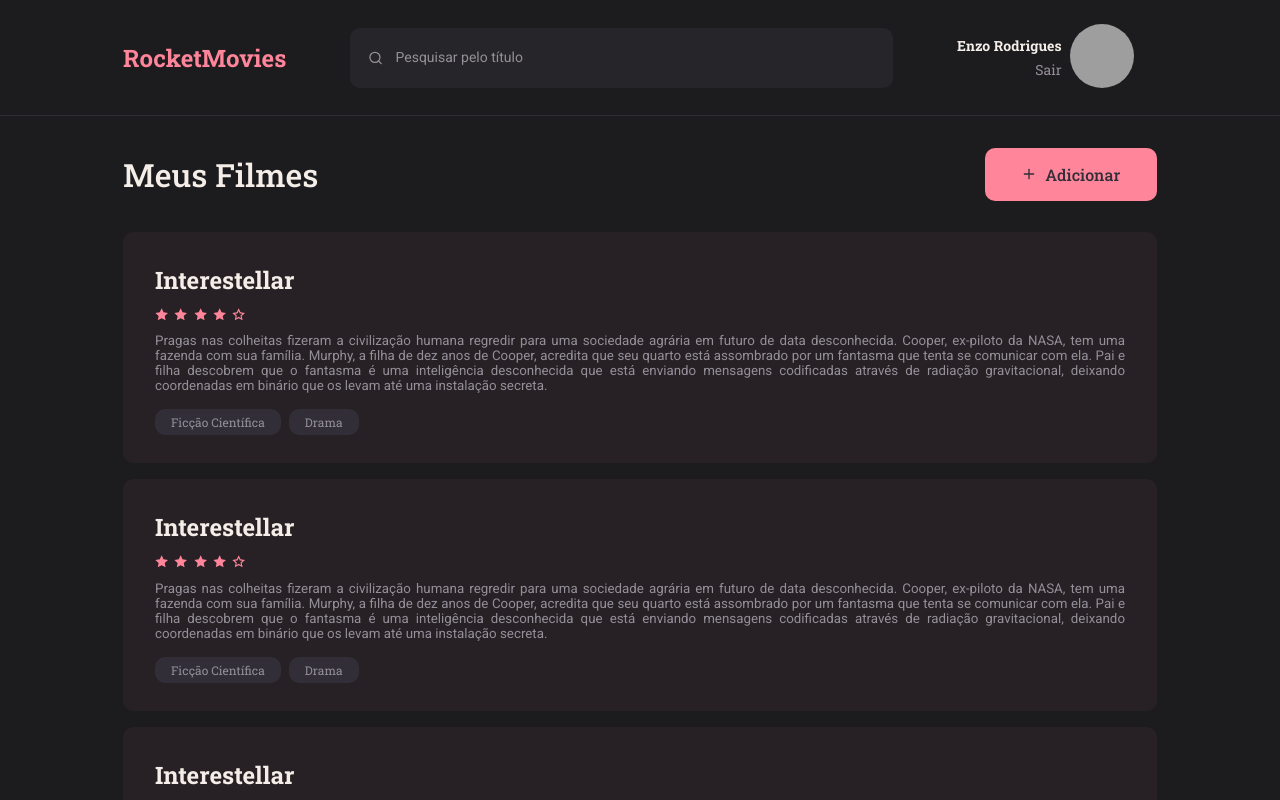
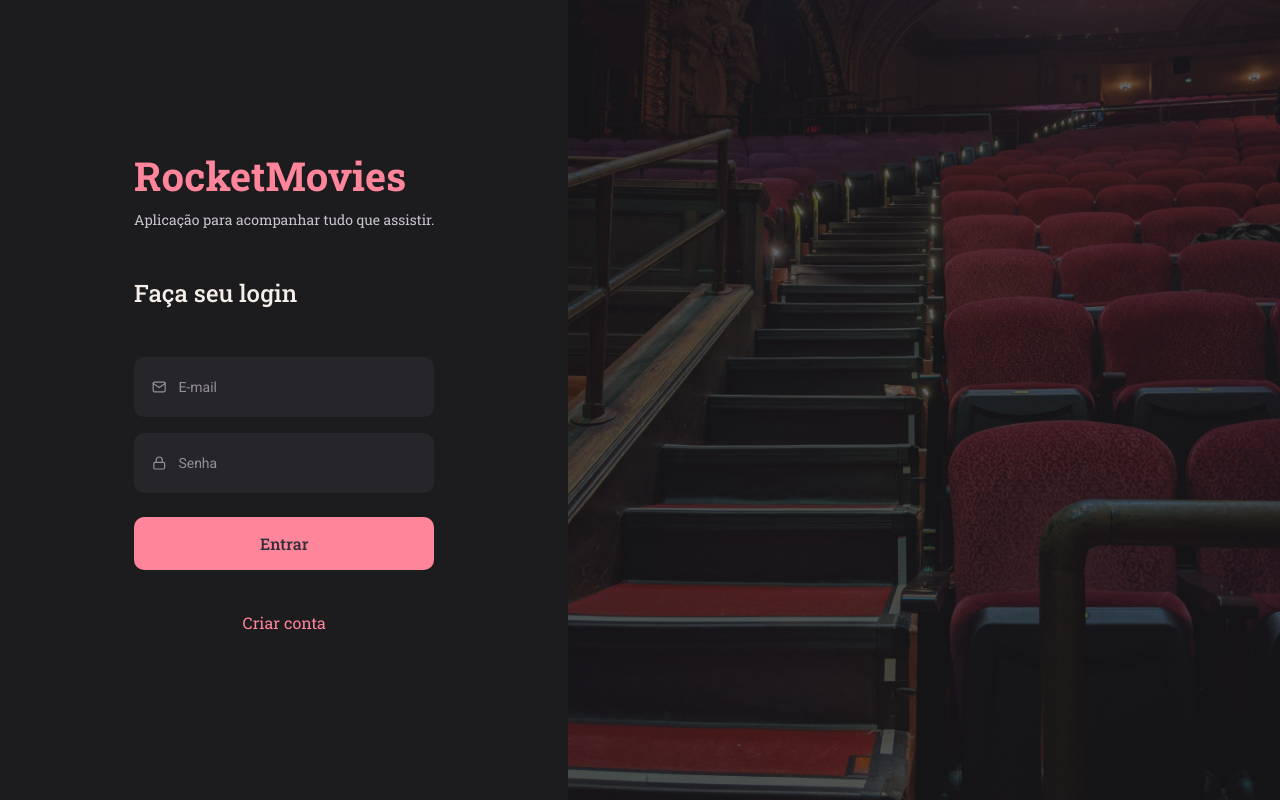
Before and after one commit to Rodriguessz/Movie-notion-react, a React (Vite) app: page / in a window 1280 px wide. Built offline with nearby package versions, Linux system fonts and the light colour scheme; grey boxes are pictures that could not be loaded.

Commit message:
Hook de autenticação de usuário

```diff
--- a/package.json
+++ b/package.json
@@ -10,6 +10,7 @@
     "preview": "vite preview"
   },
   "dependencies": {
+    "axios": "^1.7.7",
     "react": "^18.3.1",
     "react-dom": "^18.3.1",
     "react-icons": "^5.3.0",
--- a/src/components/Button/index.jsx
+++ b/src/components/Button/index.jsx
@@ -5,7 +5,7 @@ export const Button = ({ icon: Icon, title, isDelete, ...rest}) => {
 
     return(
         <>
-            <Container $isdelete={isDelete} {...rest}>
+            <Container type="button" $isdelete={isDelete} {...rest}>
                 {Icon && <Icon />}
                 {title}
             </Container>
--- a/src/components/Button/styles.js
+++ b/src/components/Button/styles.js
@@ -2,7 +2,7 @@ import styled from "styled-components";
 
 import { Link } from "react-router-dom";
 
-export const Container = styled(Link)`
+export const Container = styled.button`
 
     width: 100%;
 
--- /dev/null
+++ b/src/hooks/authentication.jsx
@@ -0,0 +1,79 @@
+import { useState , useEffect, useContext, createContext } from 'react'
+
+import { api } from '../services/api'
+
+
+//Create a context
+const AuthContext = createContext({});
+
+//Create a context provider to share informations through the components;
+const AuthProvider = ({children}) => {
+
+    const [data, setData] = useState({});
+
+    const signIn = async ({ email, password}) => {
+
+        try{
+
+            const response = await api.post("/sessions/create", { email, password })
+
+            const { token , user } = response.data;
+
+            //Storage the token and the user item in the localStorage to recover the session when the page is reloaded;
+            localStorage.setItem("@rocketmovies:user", JSON.stringify(user));
+            localStorage.setItem("@rocketmovies:token", token);
+
+            //Set the token will be used in the following requests;
+            api.defaults.headers.common["Authorization"] = `Bearer ${token}`;
+
+            //Set the value to the user session state;
+            setData({token , user})
+
+        }catch(error){
+            if(error.response){
+                alert(error.response.data.message)
+            }else{
+                alert("Login failed Please, try again!")
+            }
+        }
+
+    }
+
+
+    //Verify if the user is already logged on the system.
+    //Triggered every component re-render
+    useEffect(() => {
+
+        const user = localStorage.getItem("@rocketmovies:user");
+        const token = localStorage.getItem("@rocketmovies:token");
+
+        if(user && token){
+
+            api.defaults.headers.common["Authorization"] = `Bearer ${token}`;
+
+            setData({token, user: JSON.parse(user)})
+
+        }
+
+    }, [])
+
+    return(
+        <>
+
+            <AuthContext.Provider value={{signIn, user: data.user}}>
+                {children}
+            </AuthContext.Provider>
+        </>
+    )
+}
+
+
+//Hook to return the shared info from the AuthProvider;
+function useAuth(){
+    const context = useContext(AuthContext);
+
+    return context;
+}
+
+
+export { AuthProvider, useAuth }
--- a/src/pages/SignIn/index.jsx
+++ b/src/pages/SignIn/index.jsx
@@ -1,11 +1,33 @@
+import { useAuth } from '../../hooks/authentication'
+
 import { Container, Form, Background } from "./styles"
+
 import { Input } from "../../components/Input"
 import { Button } from "../../components/Button"
 import { ButtonText } from "../../components/ButtonText"
 
 import { FiLock, FiMail } from 'react-icons/fi'
+import { useState } from 'react'
+
+
+
+
 
 export const SignIn = () => {
+
+    const [email, setEmail ] = useState("");
+    const [password, setPassword ] = useState("");
+
+    const { signIn } = useAuth();
+
+
+    function handleSignIn(){
+
+        if(!email) alert("Please, fill the fields correctly!")
+
+        signIn({email, password})
+    }
+
     return(
         <>
             <Container>
@@ -17,11 +39,11 @@ export const SignIn = () => {
                     <h2>Faça seu login</h2>
 
                     <div>
-                        <Input icon={FiMail} placeholder="E-mail"/>
-                        <Input icon={FiLock} placeholder="Senha"/>
+                        <Input icon={FiMail} placeholder="E-mail" onChange={e => setEmail(e.target.value)}/>
+                        <Input icon={FiLock} placeholder="Senha" onChange={e => setPassword(e.target.value)}/>
                     </div>
 
-                    <Button title="Entrar" type="button" />
+                    <Button title="Entrar" onClick={handleSignIn} />
 
                     <ButtonText title="Criar conta" />
                 </Form>
--- a/src/pages/SignIn/styles.js
+++ b/src/pages/SignIn/styles.js
@@ -27,7 +27,7 @@ export const Form = styled.form`
 
 
     > h1 {
-        color: ${({theme}) => theme.COLORS.RED};
+        color: ${({ theme }) => theme.COLORS.RED};
         font-size: 4rem;
         font-weight: 700;
 
@@ -35,7 +35,7 @@ export const Form = styled.form`
     }
 
     > p {
-        color: ${({theme}) => theme.COLORS.GRAY_200};
+        color: ${({ theme }) => theme.COLORS.GRAY_200};
         font-size: 1.4rem;
     }
 
@@ -48,7 +48,8 @@ export const Form = styled.form`
 
     > a {
 
-        margin: 0 auto;
+        margin: 1.8rem auto;
+
     }
 
 `
--- a/src/routes/app.routes.jsx
+++ b/src/routes/app.routes.jsx
@@ -1,4 +1,4 @@
-import { Route, Routes } from 'react-router-dom'
+import { Navigate, Route, Routes } from 'react-router-dom'
 
 import { Home } from '../pages/Home'
 import { Profile } from '../pages/Profile'
@@ -13,6 +13,11 @@ export const AppRoutes = () => {
                 <Route path='/profile' element={<Profile />} />
                 <Route path='/details/:id' element={<Details />} />
                 <Route path='/new' element={<New />} />
+
+                {/* Pattern to treat unvaible routes */}
+                <Route path='*' element={<Navigate to="/" />} />
+
+
             </Routes>
         </>
     )
--- a/src/routes/auth.routes.jsx
+++ b/src/routes/auth.routes.jsx
@@ -1,15 +1,24 @@
-import { Route, Routes } from "react-router-dom";
+import { Route, Routes, Navigate } from "react-router-dom";
 
 import { SignIn } from '../pages/SignIn'
 import { SignUp } from '../pages/SignUp'
 
 
 export const AuthRoutes = () => {
+
+    //Gets the user data from localStorage to verify if the user is logged or not;
+    //Will be necessary to treat the unvaible routes. If the user is not logged and call a route tha does not exist, will be send to the home page;
+    const user = localStorage.getItem("@rocketmovies:user");
+
     return(
         <>
             <Routes>
                 <Route path="/" element={<SignIn />} />
                 <Route path="/register" element={<SignUp />} />
+
+                {/* Checks the user situation before redirect. If the user is not logged and calls a wrong route, send to the home page; */}
+                {!user && <Route path="*" element={<Navigate  to="/"/>} />}
+
             </Routes>
         </>
     )
--- a/src/routes/index.jsx
+++ b/src/routes/index.jsx
@@ -4,14 +4,21 @@ import { BrowserRouter } from "react-router-dom";
 import { AppRoutes } from "./app.routes";
 import { AuthRoutes } from "./auth.routes";
 
+import { useAuth } from "../hooks/authentication";
+
 
 
 
 export const Routes = () => {
+
+    const { user } = useAuth();
+
     return(
         <>
             <BrowserRouter>
-                <AppRoutes />
+            {
+                user ? (<AppRoutes />) : (<AuthRoutes />)
+            }
             </BrowserRouter>
         </>
     )
--- /dev/null
+++ b/src/services/api.js
@@ -0,0 +1,7 @@
+import axios from 'axios'
+
+//Create a axios instance with some base configutations;
+export const api = axios.create({
+    baseURL: "http://localhost:3333"
+
+})
```
Also changed, not shown: src/main.jsx (+6 -1 lines), 1 other file (tests, documents, lock files or other folders).
